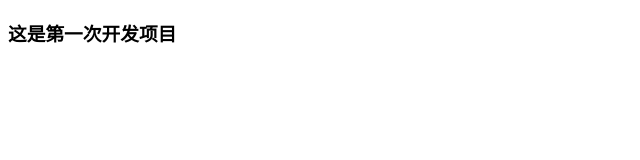
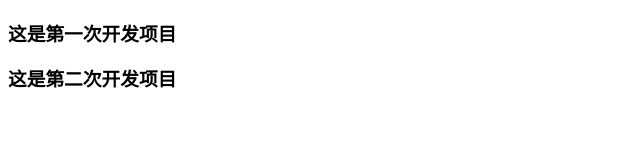
Before and after one commit to fanbojian/app, a plain HTML site: page index.html in a window 1280 px wide. Shown: the whole page, without its empty margins (0-640 px from the left). Drawn offline with Linux system fonts and the light colour scheme.

Commit message:
这是第二次修改

```diff
--- a/index.html
+++ b/index.html
@@ -6,5 +6,6 @@
 </head>
 <body>
     <h3>这是第一次开发项目</h3>
+    <h3>这是第二次开发项目</h3>
 </body>
 </html>
```
